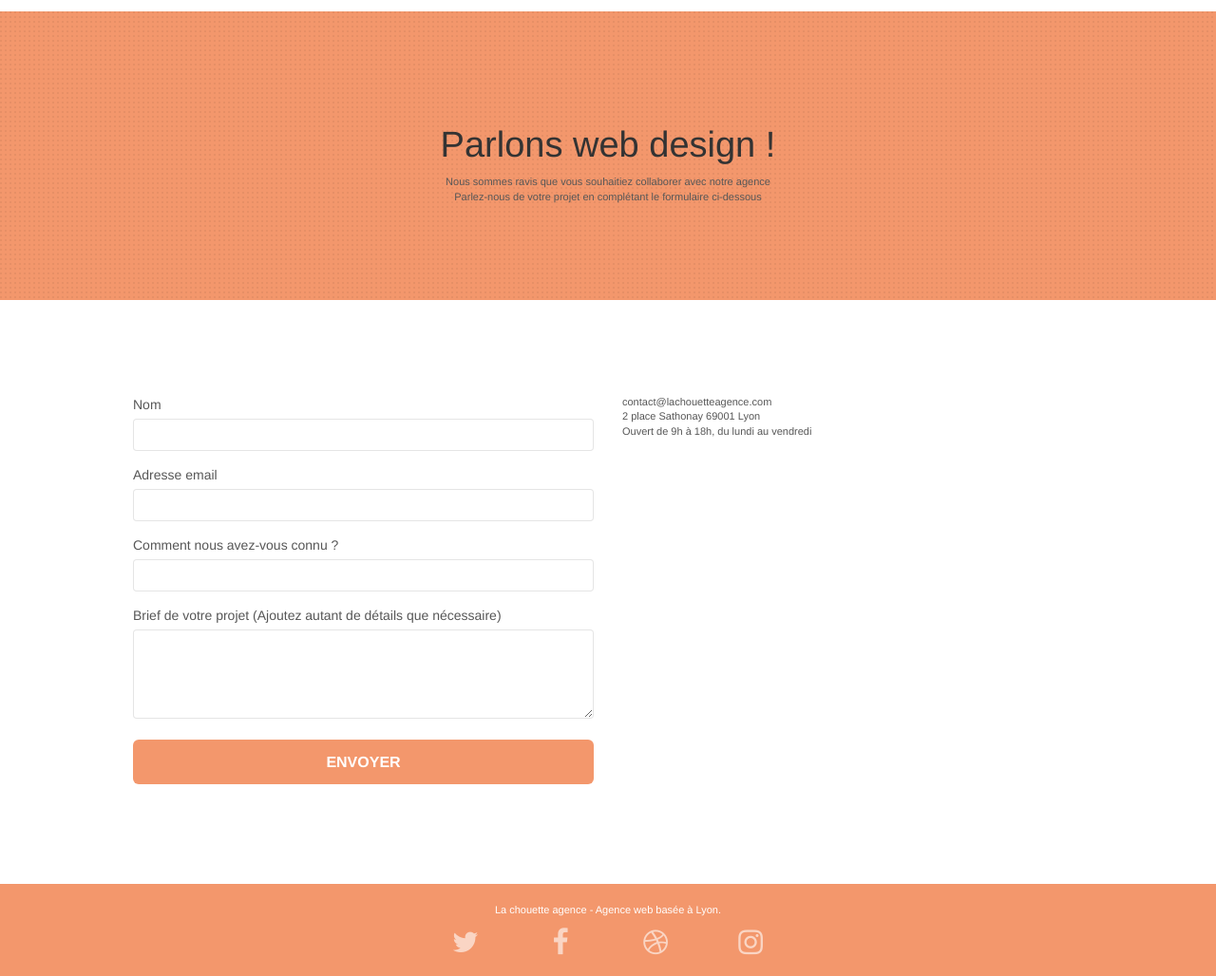
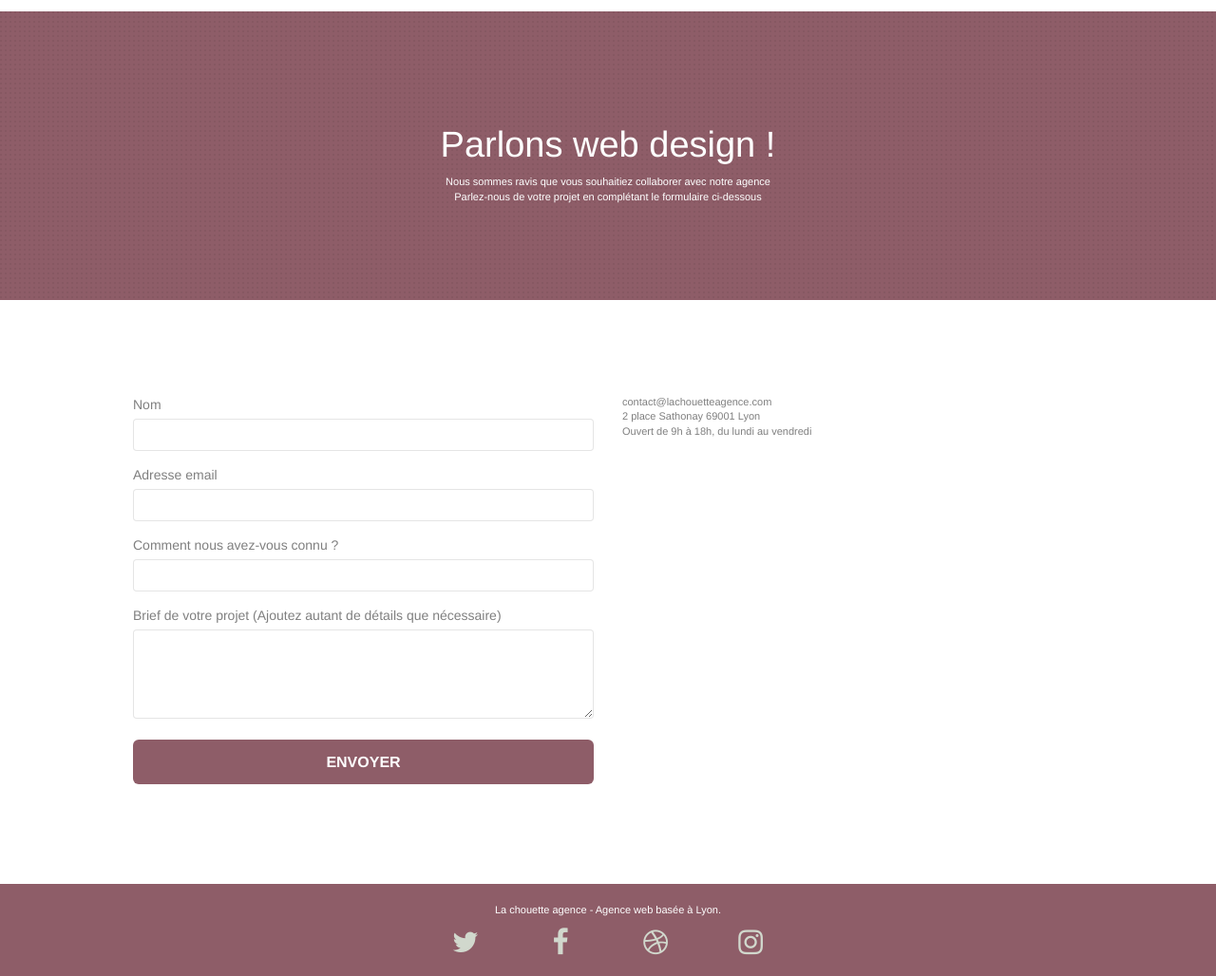
Before and after one commit to AdrienDev91/AdrienHartmann_04_20-09-2021, a plain HTML site: page contact.html in a window 1280 px wide. Shown: the part 80-1108 px from the top of the page at 95% size. Drawn offline with nearby package versions, Linux system fonts and the light colour scheme; a script that the page names is missing.

Commit message:
modifications couleurs pour contraste

```diff
--- a/contact.html
+++ b/contact.html
@@ -3,7 +3,8 @@
 
 <head>
     <meta charset="utf-8">
-    <meta name="description" content="L'entreprise La chouette agence basée à Lyon, spécialisée dans le web design, vous invite à nous contacter pour une prochaine collaboration" <meta name="viewport" content="width=device-width, initial-scale=1.0, viewport-fit=cover">
+    <meta name="description" content="L'entreprise La chouette agence basée à Lyon, spécialisée dans le web design, vous invite à nous contacter pour une prochaine collaboration">
+    <meta name="viewport" content="width=device-width, initial-scale=1.0, viewport-fit=cover">
     <link rel="shortcut icon" type="image/png" href="favicon.jpg">
 
     <link rel="stylesheet" type="text/css" href="./css/bootstrap.css">
--- a/style.css
+++ b/style.css
@@ -133,7 +133,7 @@ a:hover {
 .d-bloc h5 a,
 .d-bloc h6 a,
 .d-bloc p a {
-    color: rgba(255, 255, 255, .6);
+    color: #D1D8CD;
 }
 
 .d-bloc .a-btn:hover,
@@ -651,7 +651,6 @@ label,
 a {
     font-family: "helvetica";
     font-weight: 400;
-    color: #575757!important;
 }
 
 .container {
@@ -723,7 +722,7 @@ h3 {
 }
 
 h1 {
-    color: #333333!important;
+    color: white;
 }
 
 h4 {
@@ -771,7 +770,7 @@ h4 {
 }
 
 .bgc-atomic-tangerine {
-    background-color: #F3976C;
+    background-color: #8E5D68;
 }
 
 .tc-white {
@@ -779,12 +778,12 @@ h4 {
 }
 
 .btn-atomic-tangerine {
-    background: #F3976C;
+    background: #8E5D68;
     color: #FFFFFF!important;
 }
 
 .btn-atomic-tangerine:hover {
-    background: #c27956!important;
+    background: #745D73!important;
     color: #FFFFFF!important;
 }
 
```
